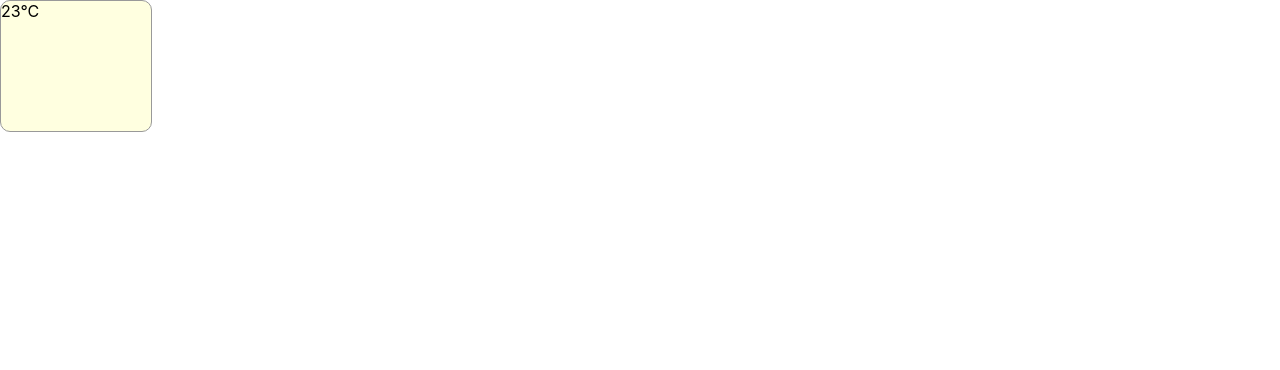
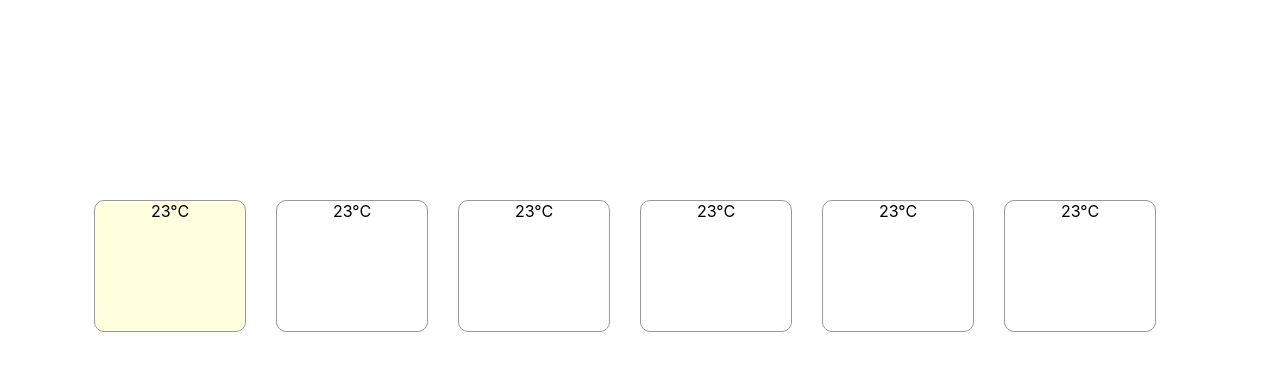
Before and after one commit to neonick/weather-app, a React (Create React App) app: page / in a window 1280 px wide. Shown: the top 370 px of the page. Built offline with nearby package versions, Linux system fonts and the light colour scheme.

Commit message:
Add styled-components and my dummy components

```diff
--- a/src/components/WeatherDay.js
+++ b/src/components/WeatherDay.js
@@ -4,7 +4,7 @@ import styled from "styled-components";
 const WeatherDayStyled = styled.div`
   width: 150px;
   height: 130px;
-  background: lightyellow;
+  background: ${props => (props.primary ? "lightyellow" : "white")};
   border: 1px solid #999;
   border-radius: 10px;
   margin-right: 30px;
@@ -13,10 +13,11 @@ const WeatherDayStyled = styled.div`
 
 export default class WeatherDay extends Component {
 
-
   render() {
     return (
-      <WeatherDayStyled>
+      <WeatherDayStyled
+        primary={this.props.primary}
+      >
         23°C
       </WeatherDayStyled>
     )
--- a/src/components/WeatherWeek.js
+++ b/src/components/WeatherWeek.js
@@ -1,12 +1,22 @@
 import React, { Component } from 'react'
 import WeatherDay from "./WeatherDay";
+import styled from "styled-components";
 
+const WeatherWeekStyled = styled.div`
+  margin: 200px auto;
+  text-align: center;
+`
 
 export class WeatherWeek extends Component {
   render() {
-    return <div>
+    return <WeatherWeekStyled>
+        <WeatherDay primary />
         <WeatherDay />
-      </div>;
+        <WeatherDay />
+        <WeatherDay />
+        <WeatherDay />
+        <WeatherDay />
+      </WeatherWeekStyled>;
   }
 }
 
```
